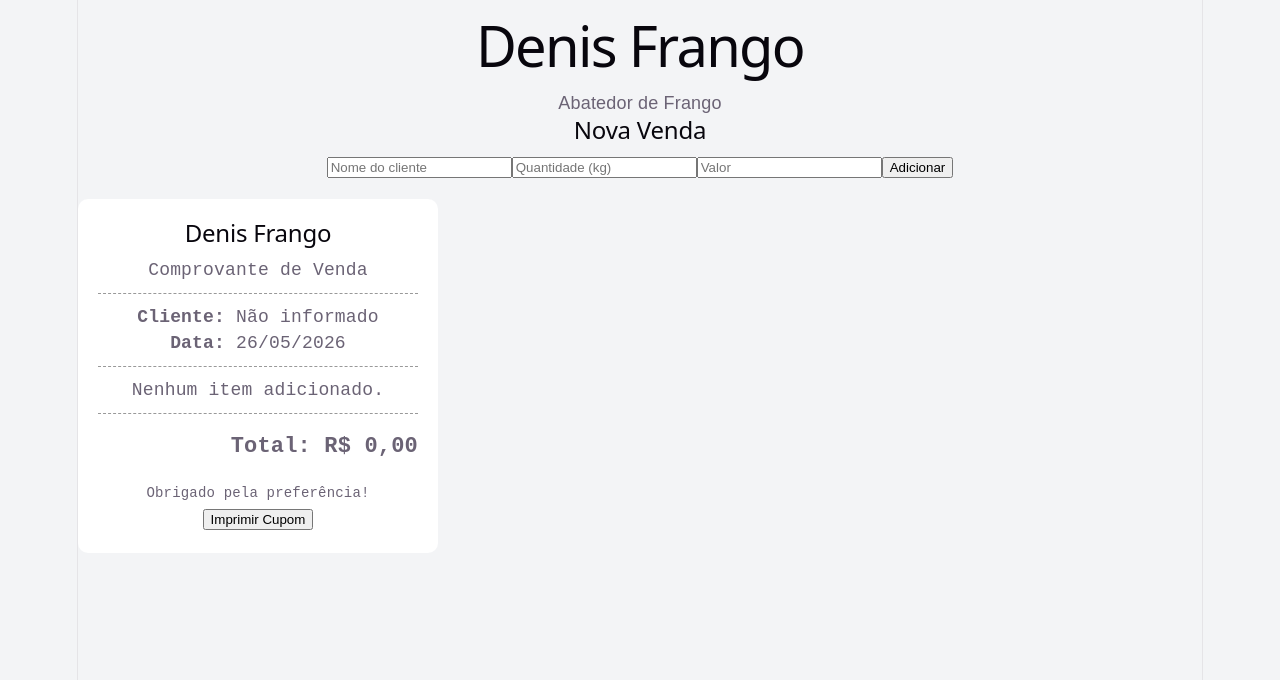
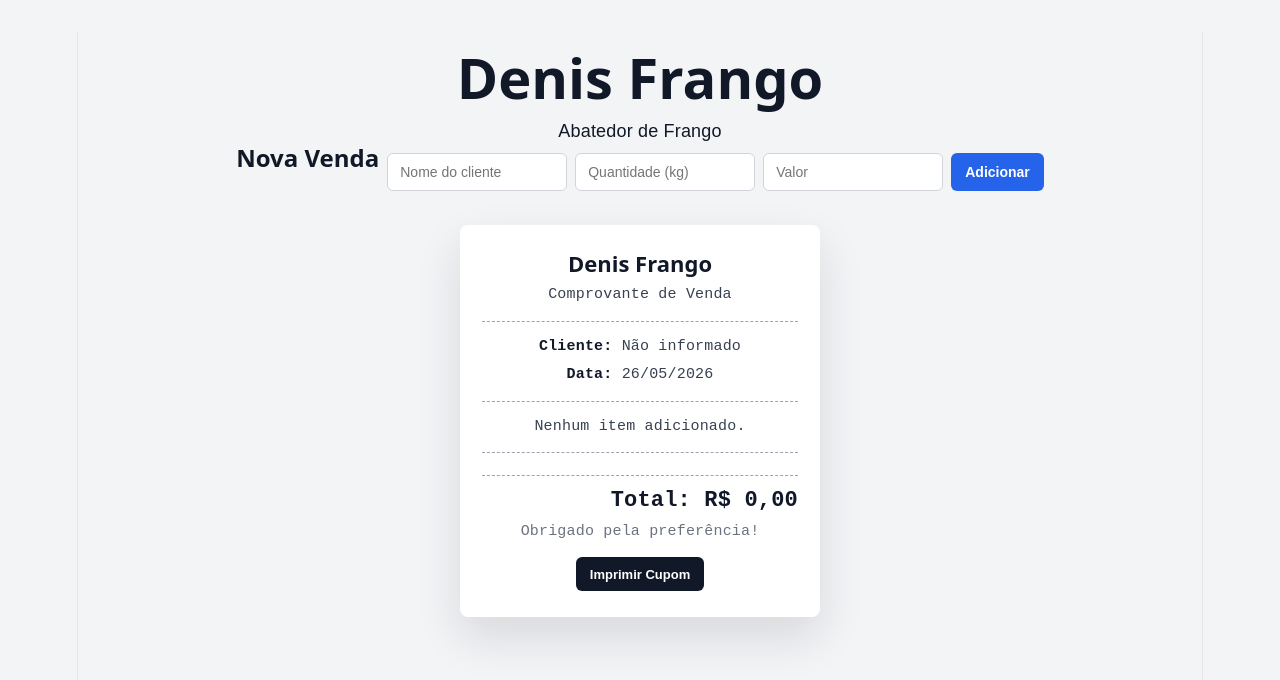
Before and after one commit to pauloiappp/frango-pdv, a React (Vite) app in the folder frontend/: page / in a window 1280 px wide. Shown: the top 680 px of the page. Built offline with nearby package versions, Linux system fonts and the light colour scheme.

Commit message:
feat: melhora layout do cupom térmico

```diff
--- a/frontend/src/App.css
+++ b/frontend/src/App.css
@@ -1,8 +1,79 @@
+* {
+  box-sizing: border-box;
+}
+
 body {
   margin: 0;
-  padding: 0;
+  padding: 32px;
+  min-height: 100vh;
   background: #f3f4f6;
-  font-family: Arial, sans-serif;
+  font-family: Arial, Helvetica, sans-serif;
+  color: #111827;
+}
+
+/* =========================
+   TÍTULO
+========================= */
+
+h1,
+h2,
+.titulo {
+  text-align: center;
+  color: #111827;
+  font-weight: 700;
+  letter-spacing: 0;
+  margin-bottom: 28px;
+}
+
+/* =========================
+   FORMULÁRIO
+========================= */
+
+form {
+  display: flex;
+  justify-content: center;
+  align-items: center;
+  gap: 8px;
+  flex-wrap: wrap;
+  margin-bottom: 24px;
+}
+
+input {
+  width: 180px;
+  height: 38px;
+  padding: 0 12px;
+  border: 1px solid #d1d5db;
+  border-radius: 6px;
+  background: #ffffff;
+  color: #111827;
+  font-size: 14px;
+  outline: none;
+}
+
+input:focus {
+  border-color: #2563eb;
+  box-shadow: 0 0 0 3px rgba(37, 99, 235, 0.15);
+}
+
+button {
+  height: 38px;
+  padding: 0 14px;
+  border: none;
+  border-radius: 6px;
+  background: #2563eb;
+  color: #ffffff;
+  font-size: 14px;
+  font-weight: 600;
+  cursor: pointer;
+  transition: background 0.2s ease, transform 0.1s ease;
+}
+
+button:hover {
+  background: #1d4ed8;
+}
+
+button:active {
+  transform: scale(0.98);
 }
 
 /* =========================
@@ -10,42 +81,106 @@ body {
 ========================= */
 
 .cupom {
-  width: 320px;
-  background: white;
-  padding: 20px;
-  border-radius: 10px;
-  margin-top: 20px;
-  font-family: "Courier New", monospace;
+  width: 360px;
+  margin: 0 auto;
+  padding: 26px 22px;
+  background: #ffffff;
+  border-radius: 8px;
+  font-family: "Courier New", Courier, monospace;
+  color: #374151;
+  box-shadow: 0 20px 45px rgba(15, 23, 42, 0.12);
 }
 
 .cupom h2 {
+  margin: 0 0 8px;
   text-align: center;
-  margin-bottom: 10px;
+  font-size: 22px;
+  color: #111827;
+  font-weight: 700;
+}
+
+.cupom p {
+  margin: 6px 0;
+  font-size: 15px;
+  line-height: 1.5;
+}
+
+.cupom strong {
+  color: #111827;
 }
 
 .cupom hr {
   border: none;
-  border-top: 1px dashed #999;
-  margin: 10px 0;
+  border-top: 1px dashed #9ca3af;
+  margin: 14px 0;
 }
 
 .item-cupom {
   display: flex;
   justify-content: space-between;
-  margin-top: 8px;
+  gap: 12px;
+  margin-top: 10px;
+  font-size: 15px;
+}
+
+.item-cupom span:first-child {
+  max-width: 65%;
+  word-break: break-word;
 }
 
 .total {
-  margin-top: 20px;
+  margin-top: 22px;
+  padding-top: 12px;
+  border-top: 1px dashed #9ca3af;
   font-size: 22px;
   text-align: right;
-  font-weight: bold;
+  font-weight: 700;
+  color: #111827;
 }
 
 .rodape {
+  margin-top: 24px;
   text-align: center;
-  margin-top: 20px;
-  font-size: 14px;
+  font-size: 13px;
+  color: #6b7280;
+}
+
+/* Botão dentro do cupom */
+.cupom button {
+  display: block;
+  margin: 14px auto 0;
+  height: 34px;
+  background: #111827;
+  font-size: 13px;
+}
+
+.cupom button:hover {
+  background: #000000;
+}
+
+/* =========================
+   RESPONSIVO
+========================= */
+
+@media (max-width: 480px) {
+  body {
+    padding: 20px 12px;
+  }
+
+  form {
+    flex-direction: column;
+    align-items: stretch;
+  }
+
+  input,
+  button {
+    width: 100%;
+  }
+
+  .cupom {
+    width: 100%;
+    max-width: 360px;
+  }
 }
 
 /* =========================
@@ -53,19 +188,32 @@ body {
 ========================= */
 
 @media print {
-
   body {
-    background: white;
+    padding: 0;
+    background: #ffffff;
   }
 
+  form,
   button {
-    display: none;
+    display: none !important;
   }
 
   .cupom {
-    width: 100%;
+    width: 80mm;
+    margin: 0;
+    padding: 8mm 5mm;
+    border-radius: 0;
     box-shadow: none;
-    border-radius: 0;
+    color: #000000;
   }
 
+  .cupom h2,
+  .total,
+  .cupom strong {
+    color: #000000;
+  }
+
+  .rodape {
+    color: #000000;
+  }
 }
--- a/frontend/src/App.jsx
+++ b/frontend/src/App.jsx
@@ -35,7 +35,13 @@ function App() {
       </header>
 
       <main className="layout">
-        <section className="card venda">
+        <form
+  className="card venda"
+  onSubmit={(e) => {
+    e.preventDefault()
+    adicionarItem()
+  }}
+>
           <h2>Nova Venda</h2>
 
           <input
@@ -59,10 +65,10 @@ function App() {
             onChange={(e) => setValor(e.target.value)}
           />
 
-          <button className="btn adicionar" onClick={adicionarItem}>
-            Adicionar
-          </button>
-        </section>
+        <button className="btn adicionar" type="submit">
+  Adicionar
+</button>
+       </form>
 
         <section className="cupom">
           <h2>Denis Frango</h2>
```
